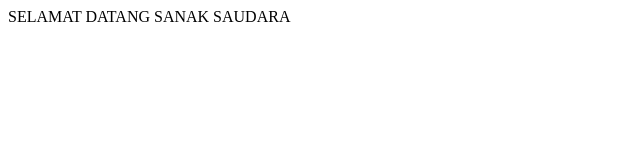
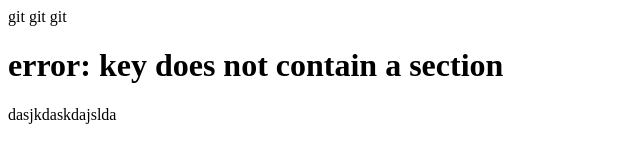
Before and after one commit to ceka09/tuingtuing, a plain HTML site: page index.html in a window 1280 px wide. Shown: the whole page, without its empty margins (0-640 px from the left). Drawn offline with Linux system fonts and the light colour scheme.

Commit message:
perubahan struktur kalimat

```diff
--- a/index.html
+++ b/index.html
@@ -5,6 +5,8 @@
     <title>Document</title>
 </head>
 <body>
-    SELAMAT DATANG SANAK SAUDARA
+    <header>git git git</header>
+    <h1>error: key does not contain a section</h1>
+    <footer>dasjkdaskdajslda</footer>
 </body>
 </html>
```
